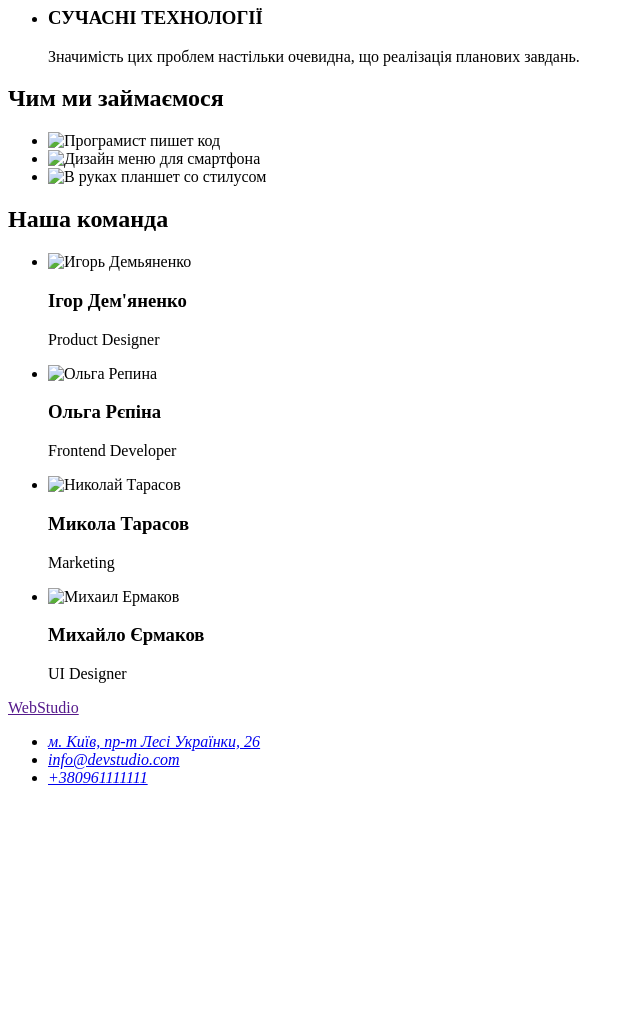
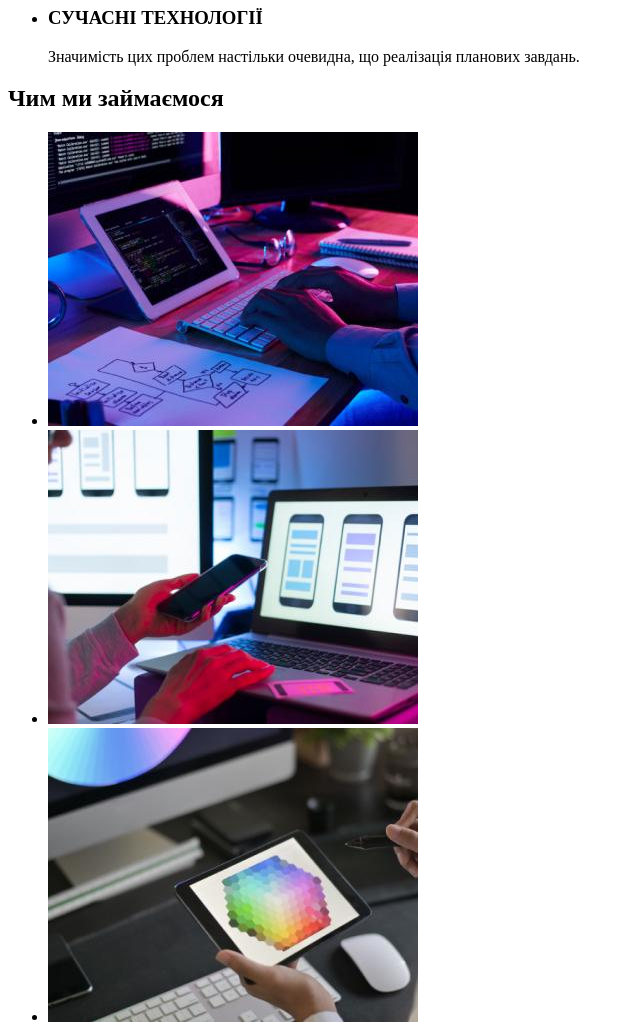
Before and after one commit to ArtemVorobiov17/goit-markup-hw-01, a plain HTML site: page index.html in a window 1280 px wide. Shown: the part 480-1505 px from the top of the page, without its empty margins (0-640 px from the left). Before the commit the page ends 1283 px from the top, so only its background shows below. Drawn offline with Linux system fonts and the light colour scheme.

Commit message:
добавил images

```diff
--- a/index.html
+++ b/index.html
@@ -77,7 +77,7 @@
         <ul>
           <li>
             <img
-              src="./images/img.jpg"
+              src="./images/stydi/img1.jpg"
               alt="Програмист пишет код"
               width="370"
               height="294"
@@ -85,7 +85,7 @@
           </li>
           <li>
             <img
-              src="./images/img(1).jpg"
+              src="./images/stydi/img2.jpg"
               alt="Дизайн меню для смартфона"
               width="370"
               height="294"
@@ -93,7 +93,7 @@
           </li>
           <li>
             <img
-              src="./images/img(2).jpg"
+              src="./images/stydi/img3.jpg"
               alt="В руках планшет со стилусом"
               width="370"
               height="294"
@@ -109,7 +109,7 @@
         <ul>
           <li>
             <img
-              src="./images/img(6).jpg"
+              src="./images/stydi/img4.jpg"
               alt="Игорь Демьяненко"
               width="270"
               height="260"
@@ -119,7 +119,7 @@
           </li>
           <li>
             <img
-              src="./images/img(5).jpg"
+              src="./images/stydi/img5.jpg"
               alt="Ольга Репина"
               width="270"
               height="260"
@@ -129,7 +129,7 @@
           </li>
           <li>
             <img
-              src="./images/img(3).jpg"
+              src="./images/stydi/img6.jpg"
               alt="Николай Тарасов"
               width="270"
               height="260"
@@ -139,7 +139,7 @@
           </li>
           <li>
             <img
-              src="./images/img(4).jpg"
+              src="./images/stydi/img7.jpg"
               alt="Михаил Ермаков"
               width="270"
               height="260"
```
Also changed, not shown: images/portfolio/img1.jpg (added), images/portfolio/img2.jpg (added), images/portfolio/img3.jpg (added), images/portfolio/img4.jpg (added), images/portfolio/img5.jpg (added), images/portfolio/img6.jpg (added), images/portfolio/img7.jpg (added), images/portfolio/img8.jpg (added), images/portfolio/img9.jpg (added), images/stydi/img1.jpg (added), images/stydi/img2.jpg (added), images/stydi/img3.jpg (added), images/stydi/img4.jpg (added), images/stydi/img5.jpg (added), 2 more files.
